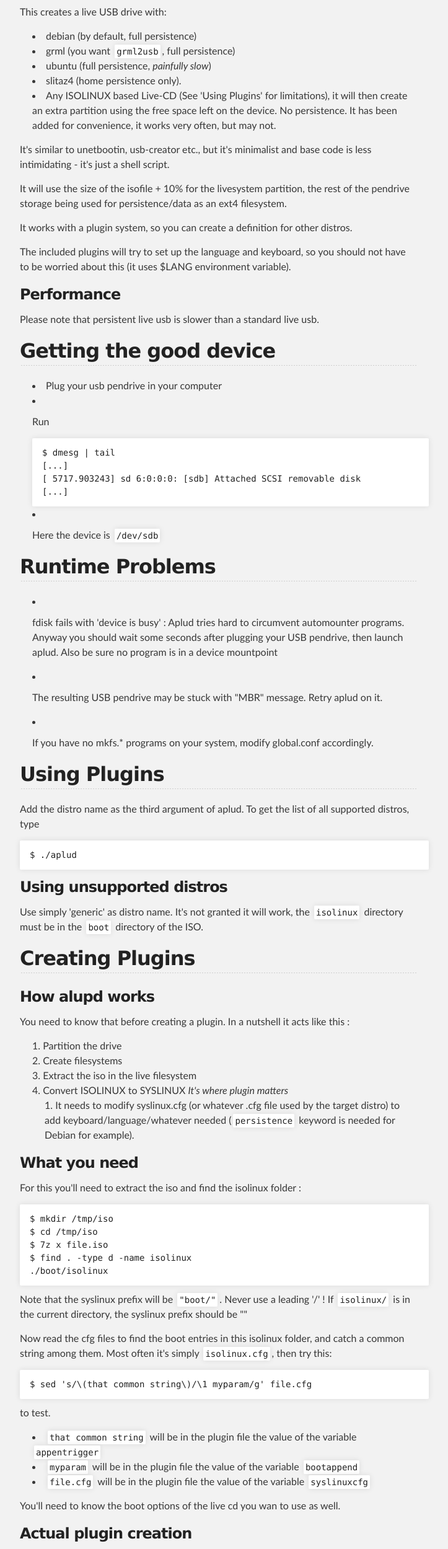
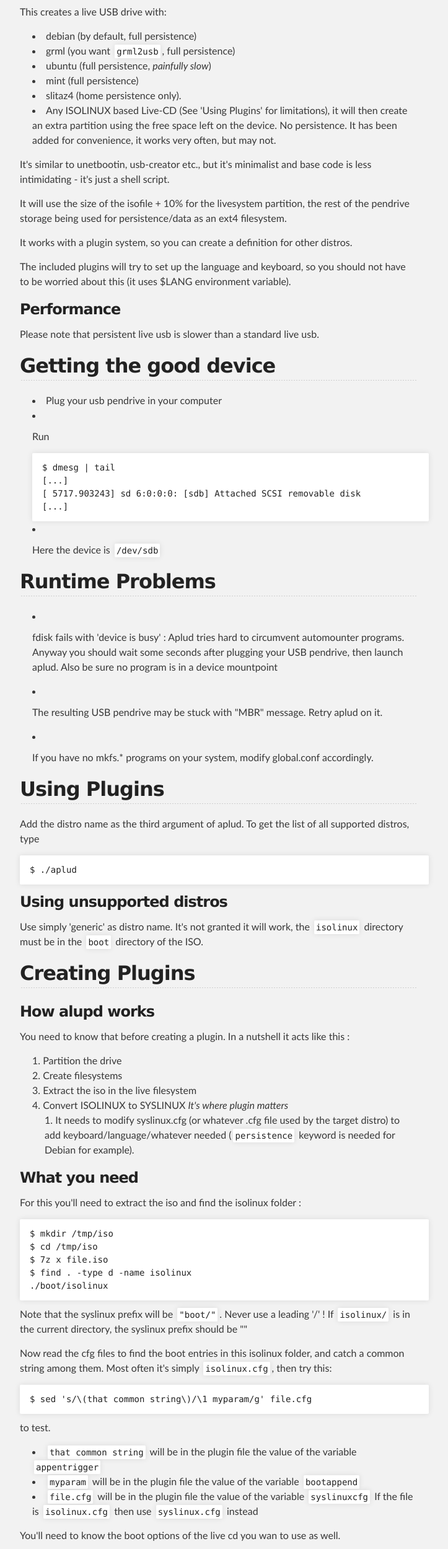
Before and after one commit to bankonme/aplud, a plain HTML site: page index.html in a window 1280 px wide. Shown: the part 932-3431 px from the top of the page at 62% size, without its empty margins (288-1011 px from the left). Drawn offline with Linux system fonts and the light colour scheme.

```diff
--- a/index.html
+++ b/index.html
@@ -69,6 +69,7 @@
 <li>debian (by default, full persistence) </li>
 <li>grml (you want <code>grml2usb</code>, full persistence)</li>
 <li>ubuntu (full persistence, <em>painfully slow</em>)</li>
+<li>mint (full persistence)</li>
 <li>slitaz4 (home persistence only).</li>
 <li>Any ISOLINUX based Live-CD (See 'Using Plugins' for limitations), it will then create an extra partition using the free space left on the device. No persistence. It has been added for convenience, it works very often, but may not. </li>
 </ul><p>It's similar to unetbootin, usb-creator etc., but it's minimalist and base code is less
@@ -180,8 +181,7 @@
 <code>myparam</code> will be in the plugin file the value of the variable <code>bootappend</code>
 </li>
 <li>
-<code>file.cfg</code> will be in the plugin file the value of the variable <code>syslinuxcfg</code>
-</li>
+<code>file.cfg</code> will be in the plugin file the value of the variable <code>syslinuxcfg</code> If the file is <code>isolinux.cfg</code> then use <code>syslinux.cfg</code> instead</li>
 </ul><p>You'll need to know the boot options of the live cd you wan to use as well.</p>
 
 <h3>
```
Also changed, not shown: params.json (+1 -1 lines).
